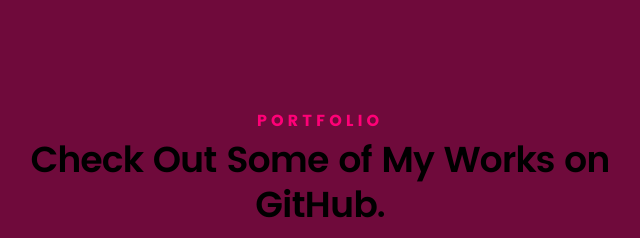
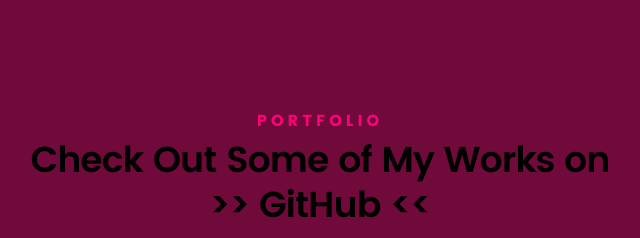
Before and after one commit to LisaHollaus/LisaHollaus.github.io, a plain HTML site: page index.html in a window 1280 px wide. Shown: the part 4180-4418 px from the top of the page, 320-960 px from the left. Drawn offline with Linux system fonts and the light colour scheme; files whose address does not match are found by name.

Commit message:
CV updated and slight design changes

```diff
--- a/index.html
+++ b/index.html
@@ -406,7 +406,9 @@
 			<div class="col-twelve">
 
 				<h5>Portfolio</h5>
-				<h1 style="color: black;">Check Out Some of My Works on <a href="https://github.com/LisaHollaus" target="_blank">GitHub</a>.</h1>
+				<h1 style="color: black;">Check Out Some of My Works on
+					<br>
+					<a href="https://github.com/LisaHollaus" target="_blank"> >> GitHub << </a></h1>
 
 				<p class="lead">Including projects as part of the university program, as well as some still growing hobby projects of mine.</p>
 
```
Also changed, not shown: images/logo.png, 1 other file.
